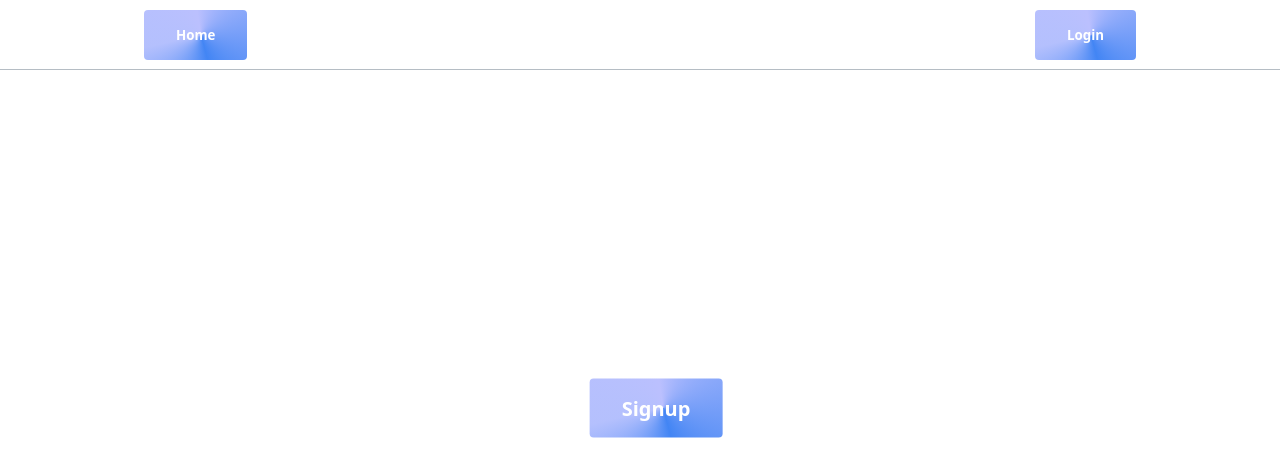
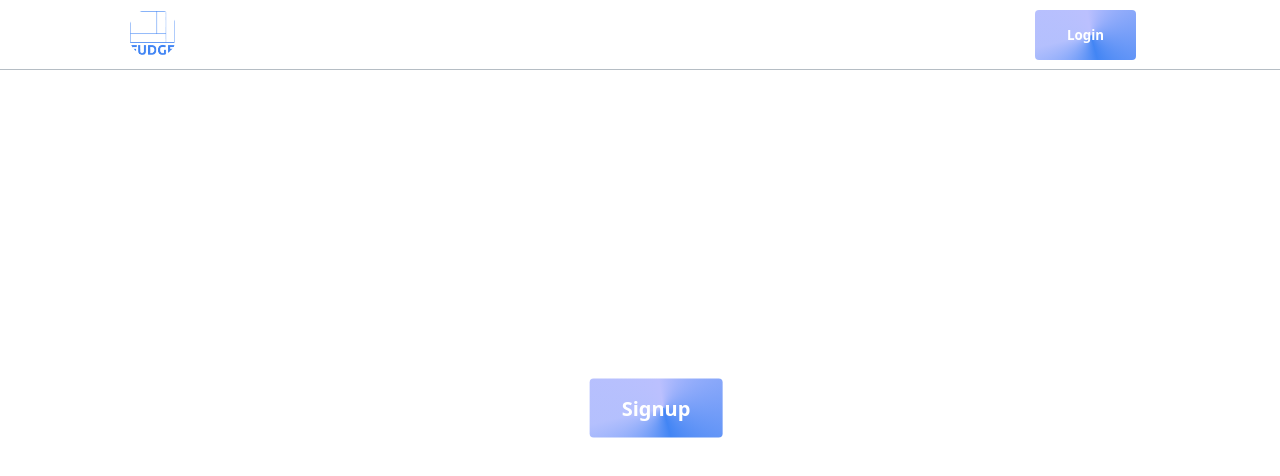
Before and after one commit to seng-fudge/frontend, a Next.js app: page / in a window 1280 px wide. Shown: the top 476 px of the page. Built offline with nearby package versions, Linux system fonts and the light colour scheme.

Commit message:
Added image to navbar

```diff
--- a/components/navbar.js
+++ b/components/navbar.js
@@ -11,7 +11,7 @@ export default function NavBar() {
       <ul>
         <li>
           <Link href="/" passHref>
-            <button className="btn-gradient">Home</button>
+            <img src={"/logo.png"}/>
           </Link>
         </li>
 
```
Also changed, not shown: public/logo.png (added).
